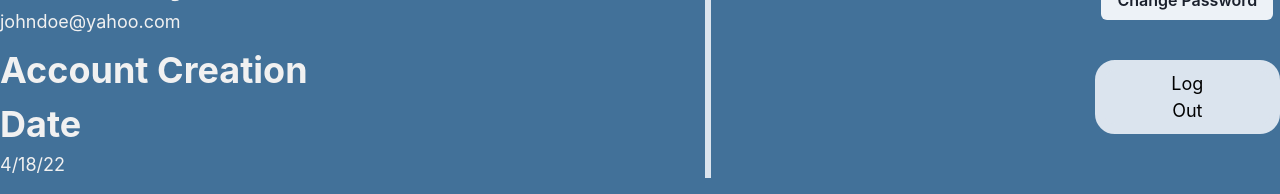
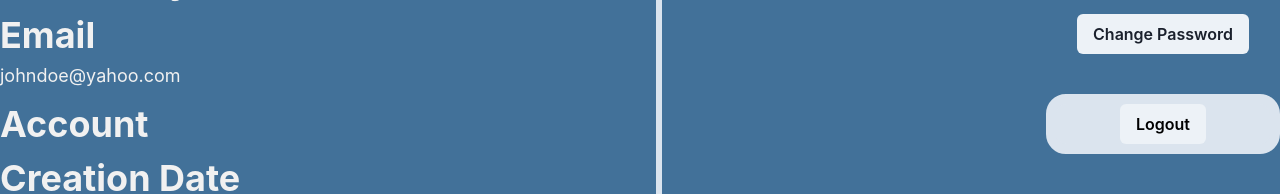
Before and after one commit to cvxluo/junior-design-project, a Next.js app: page /profile in a window 1280 px wide. Shown: the part 465-659 px from the top of the page. Built offline with nearby package versions, Linux system fonts and the light colour scheme; no server answers.

Commit message:
Started adding Next Auth, middleware incomplete

```diff
--- a/package.json
+++ b/package.json
@@ -26,6 +26,7 @@
     "framer-motion": "^6.3.0",
     "mongoose": "^6.6.0",
     "next": "^12.1.5",
+    "next-auth": "^4.12.2",
     "react": "18.0.0",
     "react-dom": "18.0.0"
   },
--- /dev/null
+++ b/src/middleware.js
@@ -0,0 +1 @@
+export { default } from "next-auth/middleware";
--- a/src/pages/_app.js
+++ b/src/pages/_app.jsx
@@ -1,6 +1,7 @@
 import "public/static/globals.css";
 import { ChakraProvider } from "@chakra-ui/react";
 import { extendTheme } from "@chakra-ui/react";
+import { SessionProvider } from "next-auth/react";
 
 const colors = {
   blue: "#427199",
@@ -11,11 +12,13 @@ const colors = {
 
 const theme = extendTheme({ colors });
 
-function MyApp({ Component, pageProps }) {
+function MyApp({ Component, pageProps: { session, ...pageProps } }) {
   return (
-    <ChakraProvider theme={theme}>
-      <Component {...pageProps} />
-    </ChakraProvider>
+    <SessionProvider session={session}>
+      <ChakraProvider theme={theme}>
+        <Component {...pageProps} />
+      </ChakraProvider>
+    </SessionProvider>
   );
 }
 
--- a/src/screens/Login/Login.jsx
+++ b/src/screens/Login/Login.jsx
@@ -9,10 +9,14 @@ import {
 } from "@chakra-ui/react";
 import NextLink from "next/link";
 import urls from "utils/urls";
+import { useSession, signIn, signOut } from "next-auth/react";
 
 export default function Login() {
+  const { data: session } = useSession();
+  console.log(session);
   return (
     <Box backgroundColor="blue">
+      <button onClick={() => signIn()}>Sign in</button>
       <VStack m="10vh">
         <Heading color="lightgray">Login</Heading>
         <Box align="start">
--- a/src/screens/Profile/Profile.jsx
+++ b/src/screens/Profile/Profile.jsx
@@ -14,6 +14,7 @@ import NextLink from "next/link";
 import NavBar from "../../components/NavBar/NavBar";
 
 import urls from "utils/urls";
+import { useSession, signOut } from "next-auth/react";
 
 const infoExample = {
   title: "General Guidelines",
@@ -26,7 +27,13 @@ const infoExample = {
   paragraphContent: "Lorem ipsum dolor sit amet, consectetur adipiscing elit",
 };
 
-export default function Guidelines() {
+export default function Profile() {
+  const handleLogout = (e) => {
+    e.preventDefault();
+    signOut();
+  };
+  const { data: session } = useSession();
+  console.log(session);
   return (
     <Box backgroundColor="blue">
       <NavBar />
@@ -88,14 +95,7 @@ export default function Guidelines() {
                   borderRadius={20}
                   color="black"
                 >
-                  <Text
-                    display="block"
-                    fontSize={18}
-                    margin="0em"
-                    textAlign="center"
-                  >
-                    Log Out
-                  </Text>
+                  <Button onClick={handleLogout}>Logout</Button>
                 </Link>
               </NextLink>
             </VStack>
```
Also changed, not shown: src/pages/api/auth/[...nextauth].js (added, +13 -0 lines), 1 other file (tests, documents, lock files or other folders).
